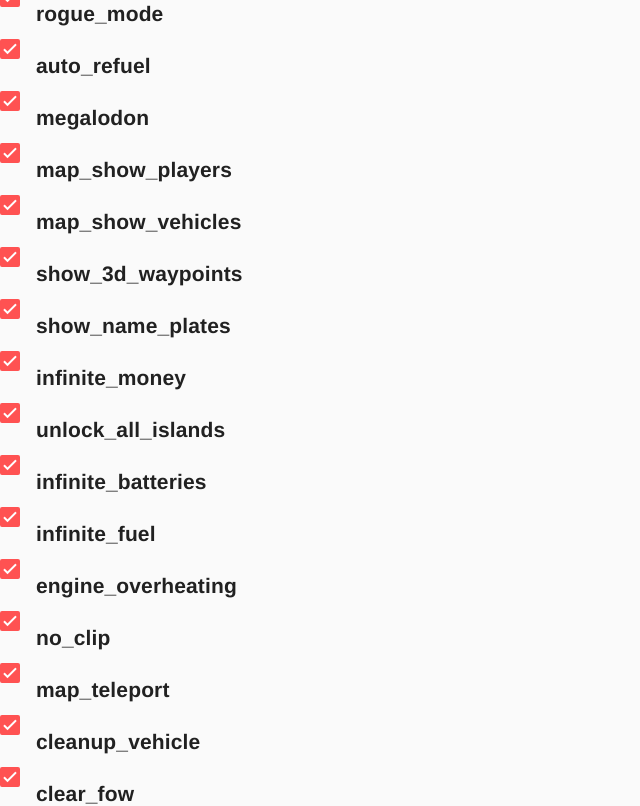
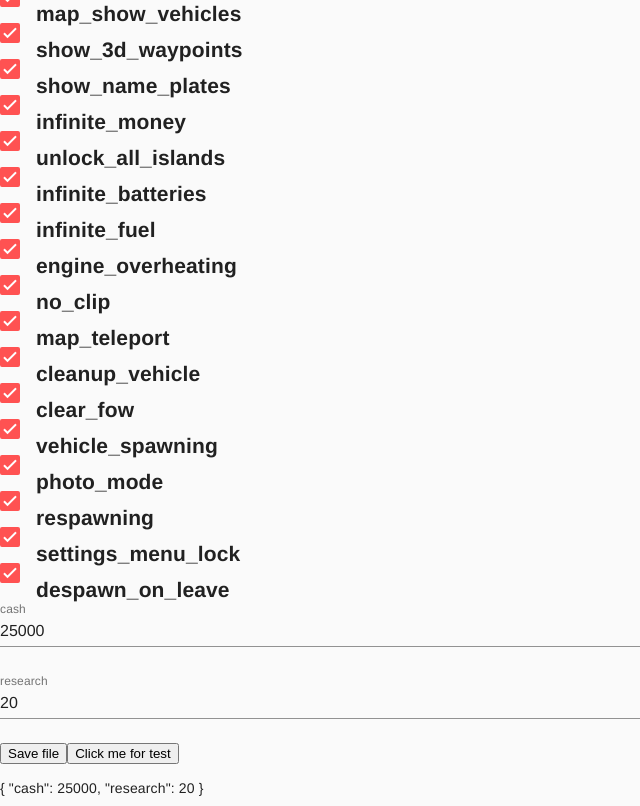
Before and after one commit to ChocoDream/stormworks-career-setter, a Vue app: page / in a window 1280 px wide. Shown: the part 500-1306 px from the top of the page, without its empty margins (0-640 px from the left). Built offline with nearby package versions, Linux system fonts and the light colour scheme.

Commit message:
Save feature + Start of Lua structure

```diff
--- /dev/null
+++ b/src/FileConverter.js
@@ -0,0 +1,13 @@
+export const convertToLuaTxt = (settings) => {
+  let settingsText = "";
+  for (const [key, value] of Object.entries(settings)) {
+    settingsText += (`\tserver.setGameSetting(${key}, ${value})\n`)
+  }
+  return `function onCreate()
+  ${settingsText}
+}
+-- finally, lock the settings so they can't be changed\n
+\tserver.setGameSetting("settings_menu", false)\n
+end\n
+  `;
+};
--- a/src/components/Checkbox.vue
+++ b/src/components/Checkbox.vue
@@ -1,24 +1,22 @@
 <template>
-  <div>
-    <md-checkbox v-model="checkboxValue" @change="sendToParent">
-      <h2>{{ name }}</h2>
-    </md-checkbox>
-  </div>
+  <md-checkbox v-model="checkboxBool" @change="sendToParent">
+    <h2>{{ name }}</h2>
+  </md-checkbox>
 </template>
 
 <script>
 export default {
-  props: ["name", "value"],
+  props: ["name", "bool"],
   data() {
     return {
-      checkboxValue: this.value,
+      checkboxBool: this.bool,
     };
   },
   methods: {
     sendToParent() {
       this.$emit("childToParent", {
         field: this.name,
-        bool: this.checkboxValue,
+        bool: this.checkboxBool,
       });
     },
   },
@@ -26,5 +24,4 @@ export default {
 </script>
 
 <style>
-
 </style>
--- /dev/null
+++ b/src/components/InputField.vue
@@ -0,0 +1,29 @@
+<template>
+  <md-field>
+    <label> {{name}} </label>
+    <md-input v-model="inputValue" @change="sendToParent"></md-input>
+  </md-field>
+</template>
+
+<script>
+export default {
+  props:["name", "value"],
+  data(){
+    return{
+      inputValue: this.value,
+    }
+  },
+  methods: {
+    sendToParent() {
+      this.$emit("childToParent", {
+        field: this.name,
+        value: this.inputValue,
+      });
+    },
+  },
+}
+</script>
+
+<style>
+
+</style>
--- a/src/components/Page.vue
+++ b/src/components/Page.vue
@@ -6,21 +6,44 @@
         v-for="(value, name, i) in settings"
         :key="`${value}` + i"
         :name="name"
-        :value="value"
+        :bool="value"
         class="checkbox"
         @childToParent="onChildClick"
       />
     </div>
+    <div>
+      <InputField
+        v-for="(value, name, i) in currency"
+        :key="`${value}` + i"
+        :name="name"
+        :value="value"
+        @childToParent="onChildInput"
+      />
+    </div>
+    <button
+      @click="
+        saveFileToClient('test.txt', 'text/plain')
+      "
+    >
+      Save file
+    </button>
+    <button @click="onClick">
+      Click me for test
+    </button>
+    <p>{{ currency }}</p>
   </div>
 </template>
 
 <script>
 import Checkbox from "./Checkbox.vue";
+import InputField from "./InputField.vue";
+import {convertToLuaTxt} from '../FileConverter'
 import Vue from "vue";
 export default {
   name: "Page",
   components: {
     Checkbox,
+    InputField,
   },
   data() {
     return {
@@ -63,17 +86,40 @@ export default {
   },
   methods: {
     onChildClick(value) {
-      this.updateField(value);
+      this.updateSettings(value);
     },
-    updateField({ field, bool }) {
+    onChildInput(value) {
+      this.updateCurrency(value);
+    },
+    updateSettings({ field, bool }) {
       Vue.set(this.settings, field, bool);
+    },
+    updateCurrency({ field, value }) {
+      Vue.set(this.currency, field, value);
+    },
+    onClick(){
+      const test = convertToLuaTxt(this.settings);
+      console.log(test)
+    },
+    saveFileToClient(filename, contentType) {
+      let content = convertToLuaTxt(this.settings)
+      //WORK ON THIS
+      console.log("saving...");
+      const a = document.createElement("a");
+      const file = new Blob([content], { type: contentType });
+
+      a.href = URL.createObjectURL(file);
+      a.download = filename;
+      a.click();
+
+      URL.revokeObjectURL(a.href);
     },
   },
 };
 </script>
 
 <style scoped>
-.checkbox{
-  display:flex;
+.checkbox {
+  display: flex;
 }
 </style>
```
Also changed, not shown: src/assets/logo.png (deleted), src/data.json (deleted).
